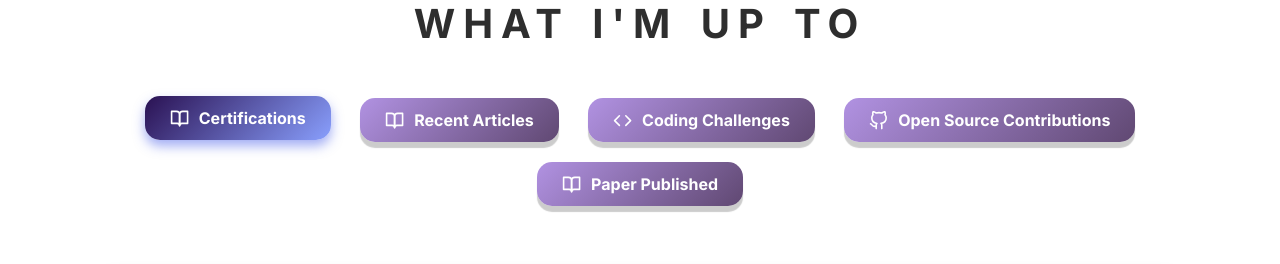
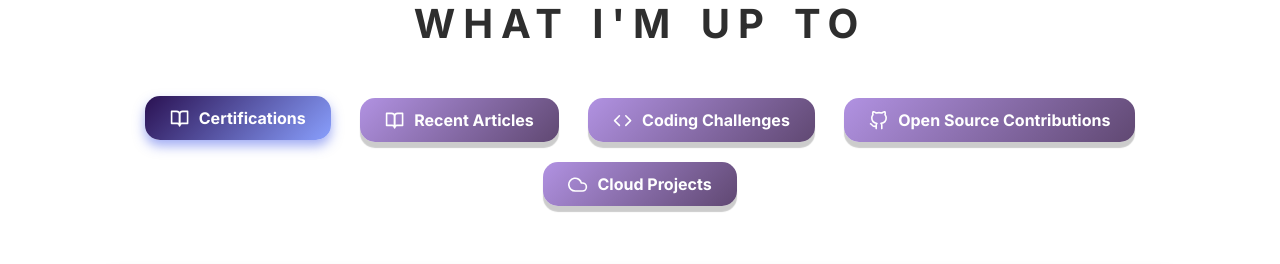
Before and after one commit to MariaOrlina/My-Portfolio-Website, a Next.js app: page / in a window 1280 px wide. Shown: the part 1745-2009 px from the top of the page. Built offline with nearby package versions, Linux system fonts and the light colour scheme.

Commit message:
Update index.jsx

```diff
--- a/src/components/tabs/index.jsx
+++ b/src/components/tabs/index.jsx
@@ -11,7 +11,7 @@ export default function MyActivities() {
     { name: 'Recent Articles', icon: <FiBookOpen /> },
     { name: 'Coding Challenges', icon: <FiCode /> },
     { name: 'Open Source Contributions', icon: <FiGithub /> },
-    { name: 'Paper Published', icon: <FiBookOpen /> },
+    { name: 'Cloud Projects', icon: <FiCloud /> },
   ];
 
   const renderContent = () => {
@@ -55,15 +55,15 @@ export default function MyActivities() {
             </motion.div>
           </div>
         );
-      case 'Paper Published':
+      case 'Cloud Projects':
         return (
           <div className={styles.cards}>
-            <motion.div className={styles.cardz}>
-              <FiBookOpen size={40} color='black'/>
-              <h3>Research Papers Published</h3>
-              <p>Authored and published peer-reviewed research papers on Agile Data Science practices and the application of emerging technologies like IoT, Machine Learning, and Psychoinformatics in healthcare. These works explore innovative methodologies to enhance software development processes and healthcare services through technology-driven solutions.</p>
-              <a href="https://drive.google.com/drive/folders/1hBA8liG2mmGmqqHIsXLVm9iQMYtCRQzy" rel="noopener noreferrer">
-                View Papers
+            <motion.div className={styles.card}>
+              <FiCloud size={40} color='black'/>
+              <h3>Project: AWS Lambda Automation</h3>
+              <p>Built a serverless cloud function to automate data processing tasks.</p>
+              <a href="https://github.com/MariaOrlina/Cloud-Portfolio" target="_blank" rel="noopener noreferrer">
+                View Project
               </a>
             </motion.div>
           </div>
```
